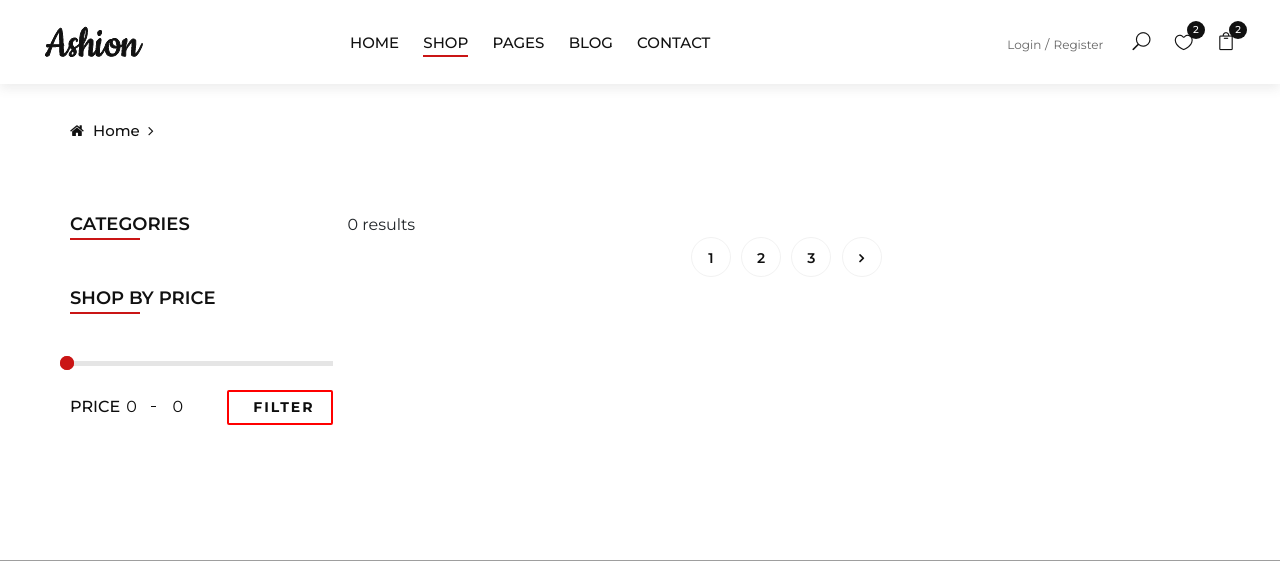
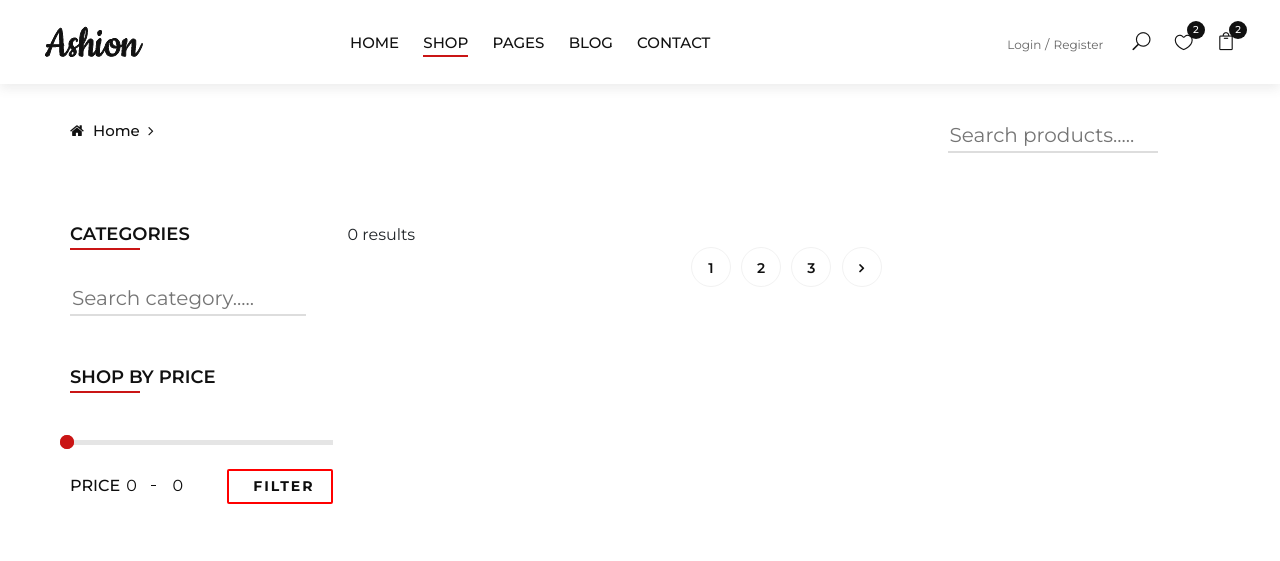
Before and after one commit to AbhinavJaiju/ecommerce, a PHP site: page /ecommerce/shop.php?id=1 in a window 1280 px wide. Shown: the top 561 px of the page. Run offline with PHP 8.4, Linux system fonts and the light colour scheme; data that the repository does not hold is empty; grey boxes are pictures that could not be loaded.

Commit message:
Adds search option in products and carts

```diff
--- a/frontend/Front-endview/shop.php
+++ b/frontend/Front-endview/shop.php
@@ -143,11 +143,14 @@ if ($conn->connect_error) {
     <div class="breadcrumb-option">
         <div class="container">
             <div class="row">
-                <div class="col-lg-12">
+                <div class="col-lg-9">
                     <div class="breadcrumb__links">
                         <a href="index.php"><i class="fa fa-home"></i> Home</a>
                         <span><?php echo $catnam ?></span>
                     </div>
+                </div>
+                <div class="col-lg">
+                    <input type="text" class="search-products" placeholder="Search products.....">
                 </div>
             </div>
         </div>
@@ -163,6 +166,9 @@ if ($conn->connect_error) {
                         <div class="sidebar__categories">
                             <div class="section-title">
                                 <h4>Categories</h4>
+                            </div>
+                            <div class="section-title">
+                            <input type="text" class="search-categories" placeholder="Search category.....">
                             </div>
                             <div class="categories__accordion">
                                 <div class="accordion" id="accordionExample">
@@ -482,4 +488,44 @@ if ($conn->connect_error) {
             }
         });
     });
+
+    // Search categories
+    $('.search-categories').on("keyup", function(){
+        var value = $(this).val().toLowerCase();
+        // console.log(value);
+        $('.card').filter(function(){
+            $(this).toggle($(this).text().toLowerCase().indexOf(value) > -1)
+
+        });
+    });
+
+    // Search products
+    $('.search-products').on("keyup", function(){
+        var value = $(this).val().toLowerCase();
+        // console.log(value);
+        $('.product__item').filter(function(){
+            $(this).toggle($(this).text().toLowerCase().indexOf(value) > -1)
+
+        });
+    });
 </script>
+
+
+<style>
+    .search-categories{
+    width: 90%;
+	font-size: 20px;
+	border: none;
+	border-bottom: 2px solid #dddddd;
+	background: 0 0;
+	color: #999;
+    }
+    .search-products{
+    width: 80%;
+	font-size: 20px;
+	border: none;
+	border-bottom: 2px solid #dddddd;
+	background: 0 0;
+	color: #999;
+    }
+</style>
```
